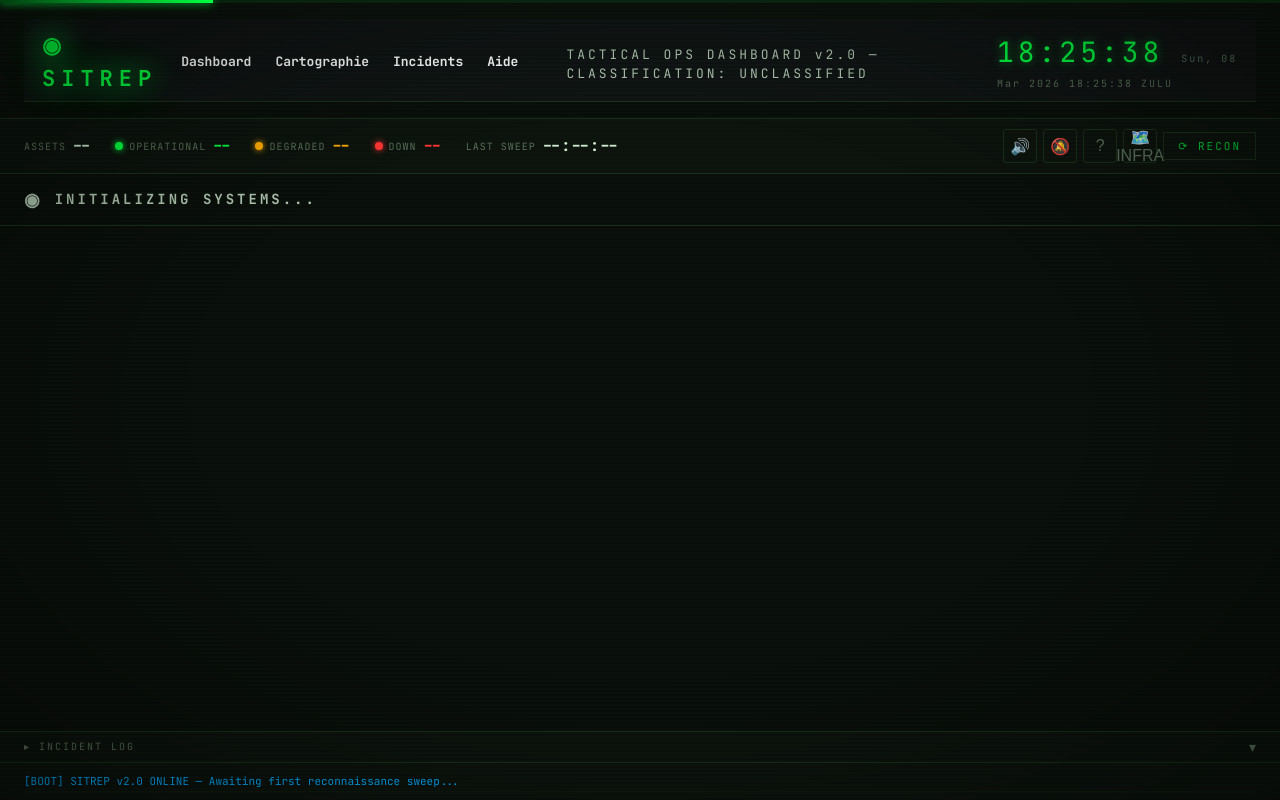
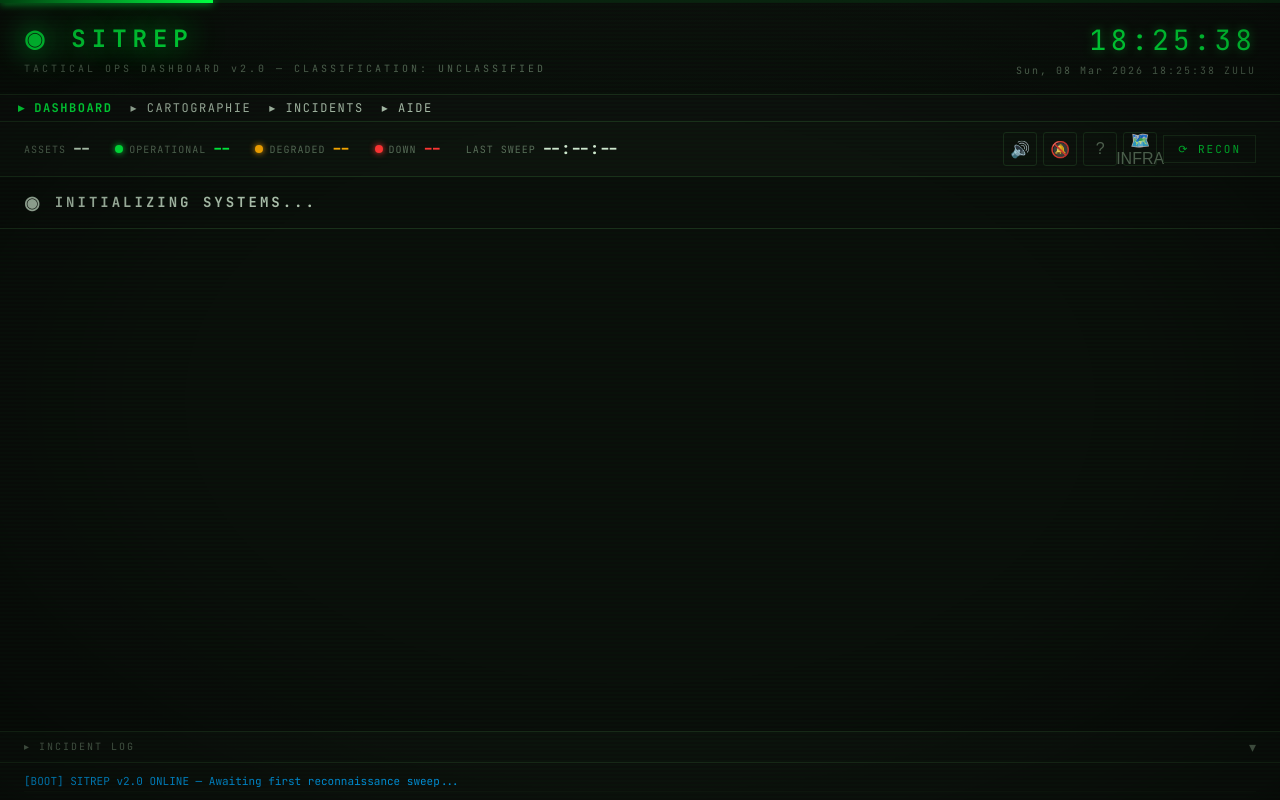
Before and after one commit to benjiiDELPECH/sitrep, a website: page public/index.html in a window 1280 px wide. Drawn offline with nearby package versions, Linux system fonts and the light colour scheme; no server answers.

Commit message:
fix(ui): restore original header, add nav bar below

```diff
--- a/public/index.html
+++ b/public/index.html
@@ -22,20 +22,23 @@
 
   <!-- HEADER -->
   <header>
-    <nav style="display:flex;align-items:center;gap:24px;padding:10px 0 6px 0;border-bottom:1.5px solid #1a2e1a;background:#101314;">
-      <span class="logo" style="font-size:22px;font-weight:bold;color:#00ff41;margin-left:18px;">◉ SITREP</span>
-      <a href="index.html" style="color:#fff;text-decoration:none;font-weight:bold;">Dashboard</a>
-      <a href="infra.html" style="color:#fff;text-decoration:none;font-weight:bold;">Cartographie</a>
-      <a href="#incidentLog" style="color:#fff;text-decoration:none;font-weight:bold;">Incidents</a>
-      <a href="#helpModal" onclick="document.getElementById('helpModal').classList.toggle('visible');return false;" style="color:#fff;text-decoration:none;font-weight:bold;">Aide</a>
-      <span style="flex:1"></span>
-      <span class="subtitle" style="color:#b0c4b0;font-size:13px;">TACTICAL OPS DASHBOARD v2.0 — CLASSIFICATION: UNCLASSIFIED</span>
-      <span style="margin-left:24px;color:#fff;">
-        <span class="clock" id="clock">--:--:--</span>
-        <span class="zulu" id="zulu" style="margin-left:10px;">-- --- ---- ZULU</span>
-      </span>
-    </nav>
+    <div class="header-left">
+      <div class="logo">◉ SITREP</div>
+      <div class="subtitle">TACTICAL OPS DASHBOARD v2.0 — CLASSIFICATION: UNCLASSIFIED</div>
+    </div>
+    <div class="header-right">
+      <div class="clock" id="clock">--:--:--</div>
+      <div class="zulu" id="zulu">-- --- ---- ZULU</div>
+    </div>
   </header>
+
+  <!-- NAV -->
+  <nav style="display:flex;align-items:center;gap:18px;padding:4px 18px;background:#0d100d;border-bottom:1px solid #1a2e1a;font-size:12px;letter-spacing:1.5px;">
+    <a href="index.html" style="color:#00ff41;text-decoration:none;font-weight:bold;">▸ DASHBOARD</a>
+    <a href="infra.html" style="color:#b0c4b0;text-decoration:none;">▸ CARTOGRAPHIE</a>
+    <a href="#incidentLog" style="color:#b0c4b0;text-decoration:none;">▸ INCIDENTS</a>
+    <a href="#helpModal" onclick="document.getElementById('helpModal').classList.toggle('visible');return false;" style="color:#b0c4b0;text-decoration:none;">▸ AIDE</a>
+  </nav>
 
   <!-- STATUS BAR -->
   <div class="status-bar" id="statusBar">
```
